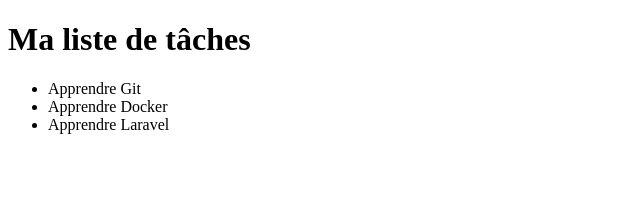
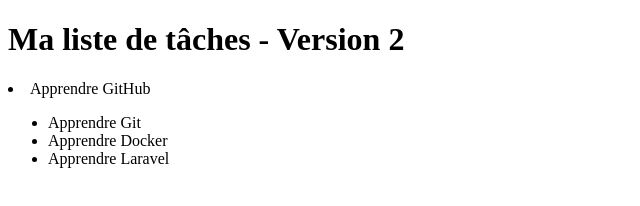
Before and after one commit to Nguemaessimachiny/gestion-taches, a plain HTML site: page index.html in a window 1280 px wide. Shown: the whole page, without its empty margins (0-640 px from the left). Drawn offline with Linux system fonts and the light colour scheme.

Commit message:
Mise à jour de la liste des taches.

```diff
--- a/index.html
+++ b/index.html
@@ -5,8 +5,8 @@
 </head>
 <body>
 
-    <h1>Ma liste de tâches</h1>
-
+    <h1>Ma liste de tâches - Version 2</h1>
+    <li>Apprendre GitHub</li>
     <ul>
         <li>Apprendre Git</li>
         <li>Apprendre Docker</li>
```
